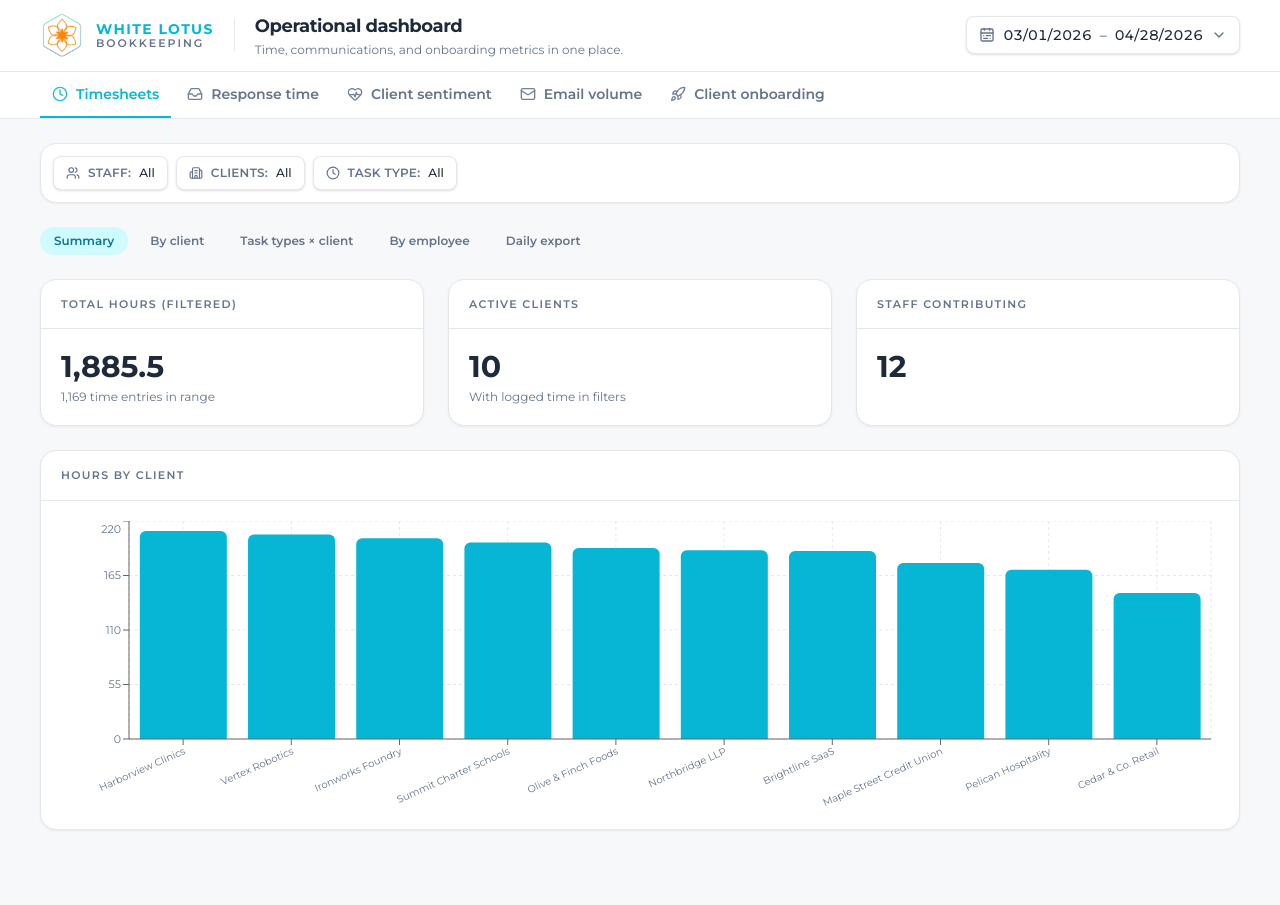
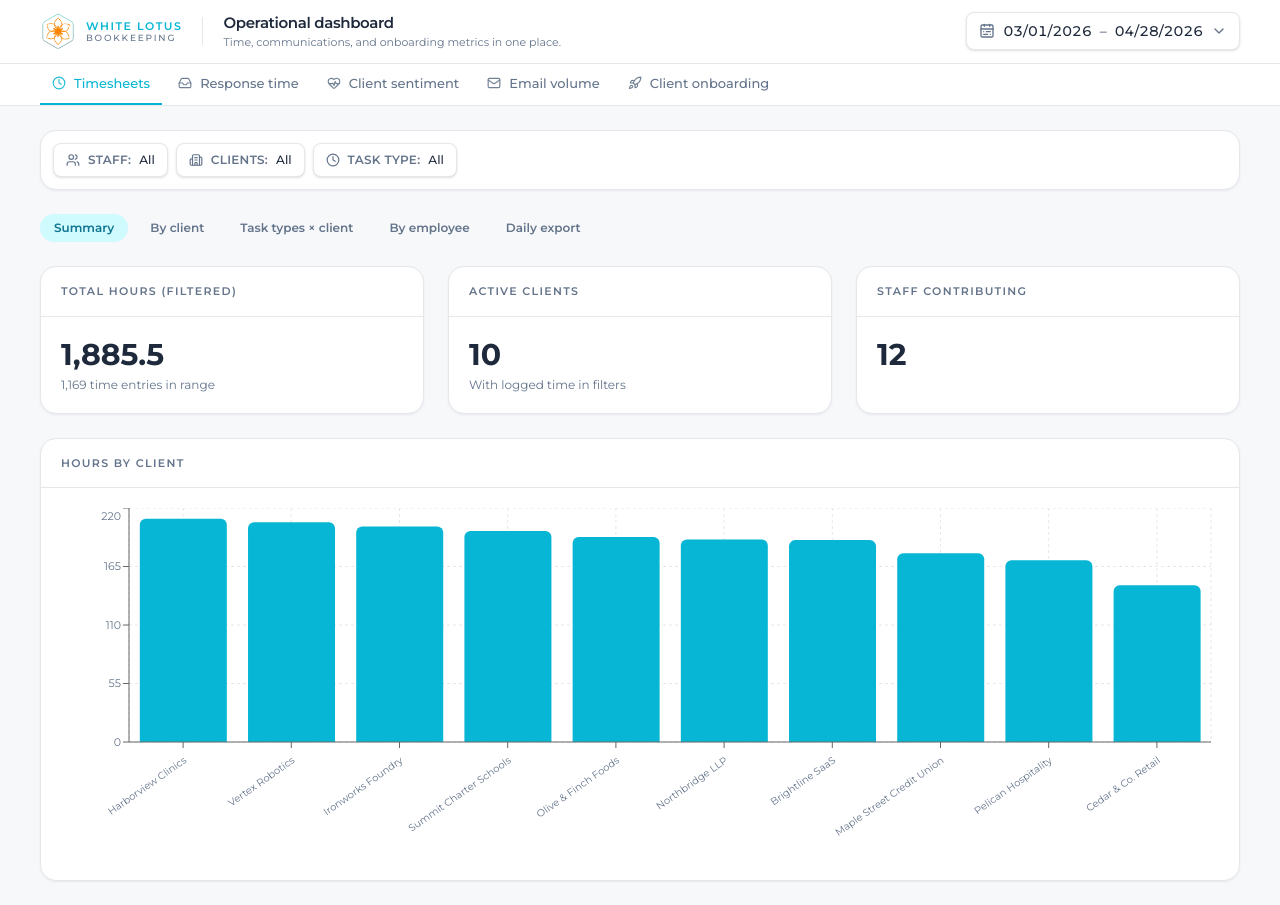
Before and after one commit to rikusato0/ClickupDashboardDemo, a React (Vite) app: page / in a window 1280 px wide. Before the commit the page ends 854 px from the top, so only its background shows below. Built offline with nearby package versions, Linux system fonts and the light colour scheme.

Commit message:
Refactor App component for enhanced styling and layout consistency. Adjusted header elements, including logo size and text formatting, improved button padding, and refined chart dimensions and axes for better visual presentation. Updated legend positioning in charts for improved clarity.

```diff
--- a/src/App.tsx
+++ b/src/App.tsx
@@ -377,23 +377,23 @@ export default function App() {
     <div className="flex min-h-svh flex-col bg-wl-page text-wl-ink">
       <header className="sticky top-0 z-40 border-b border-wl-surface bg-wl-card">
         <div className="flex flex-wrap items-center gap-x-5 gap-y-4 px-4 py-3 sm:px-6 lg:px-10">
-          <div className="flex shrink-0 items-center gap-3">
-            <BrandLogo className="h-11 w-11 shrink-0" />
+          <div className="flex shrink-0 items-center gap-2.5">
+            <BrandLogo className="h-9 w-9 shrink-0" />
             <div className="min-w-0 leading-tight">
-              <p className="font-display text-sm font-bold tracking-[0.1em] text-wl-teal">
+              <p className="font-display text-[11px] font-semibold tracking-[0.14em] text-wl-teal">
                 WHITE LOTUS
               </p>
-              <p className="-mt-0.5 text-[11px] font-semibold tracking-[0.18em] text-wl-ink-muted">
+              <p className="-mt-0.5 text-[9px] font-medium tracking-[0.2em] text-wl-ink-muted">
                 BOOKKEEPING
               </p>
             </div>
           </div>
-          <span className="hidden h-8 w-px bg-wl-surface sm:block" aria-hidden />
+          <span className="hidden h-7 w-px bg-wl-surface sm:block" aria-hidden />
           <div className="min-w-0 flex-1 basis-[min(100%,18rem)] sm:basis-auto">
-            <h1 className="text-base font-bold tracking-tight text-wl-ink sm:text-lg">
+            <h1 className="text-sm font-semibold tracking-tight text-wl-ink sm:text-[15px]">
               Operational dashboard
             </h1>
-            <p className="mt-0.5 text-xs leading-snug text-wl-ink-muted">
+            <p className="mt-0.5 text-[11px] leading-snug text-wl-ink-muted">
               Time, communications, and onboarding metrics in one place.
             </p>
           </div>
@@ -425,13 +425,13 @@ export default function App() {
                     setOpenFilterId(null)
                   }}
                   className={cn(
-                    'flex shrink-0 items-center gap-2 whitespace-nowrap border-b-2 px-3 py-3 text-sm font-semibold transition-colors',
+                    'flex shrink-0 items-center gap-2 whitespace-nowrap border-b-2 px-3 py-2.5 text-[13px] font-medium transition-colors',
                     active
                       ? 'border-wl-teal text-wl-teal'
                       : 'border-transparent text-wl-ink-muted hover:text-wl-ink',
                   )}
                 >
-                  <Icon className="h-4 w-4 shrink-0 opacity-90" />
+                  <Icon className="h-3.5 w-3.5 shrink-0 opacity-90" />
                   {item.label}
                 </button>
               )
@@ -540,17 +540,21 @@ export default function App() {
                   </p>
                 </Card>
                 <Card title="Hours by client" className="lg:col-span-3">
-                  <div className="h-72">
+                  <div className="h-[22rem]">
                     <ResponsiveContainer width="100%" height="100%">
-                      <BarChart data={byClient} margin={{ left: 8, right: 8 }}>
+                      <BarChart
+                        data={byClient}
+                        margin={{ left: 8, right: 8, bottom: 8 }}
+                      >
                         <CartesianGrid strokeDasharray="3 3" stroke={CHART_GRID} />
                         <XAxis
                           dataKey="name"
                           tick={CHART_TICK_SM}
                           interval={0}
-                          angle={-24}
+                          angle={-35}
                           textAnchor="end"
-                          height={70}
+                          height={110}
+                          tickMargin={8}
                         />
                         <YAxis
                           tick={CHART_TICK}
@@ -621,20 +625,21 @@ export default function App() {
             {tsSub === 'by_type' && (
               <div className="grid gap-6 lg:grid-cols-2">
                 <Card title="Stacked hours — task type × client">
-                  <div className="h-80">
+                  <div className="h-[26rem]">
                     <ResponsiveContainer width="100%" height="100%">
                       <BarChart
                         data={byClientType.slice(0, 8)}
-                        margin={{ left: 8, right: 8 }}
+                        margin={{ left: 8, right: 8, bottom: 8 }}
                       >
                         <CartesianGrid strokeDasharray="3 3" stroke={CHART_GRID} />
                         <XAxis
                           dataKey="client"
                           tick={CHART_TICK_SM}
                           interval={0}
-                          angle={-20}
+                          angle={-35}
                           textAnchor="end"
-                          height={64}
+                          height={110}
+                          tickMargin={8}
                         />
                         <YAxis
                           tick={CHART_TICK}
@@ -646,7 +651,12 @@ export default function App() {
                             fmtFixed(Number(value), 1)
                           }
                         />
-                        <Legend />
+                        <Legend
+                          verticalAlign="top"
+                          align="right"
+                          height={32}
+                          wrapperStyle={{ fontSize: 11 }}
+                        />
                         {TASK_TYPES.map((t) => (
                           <Bar
                             key={t}
```
